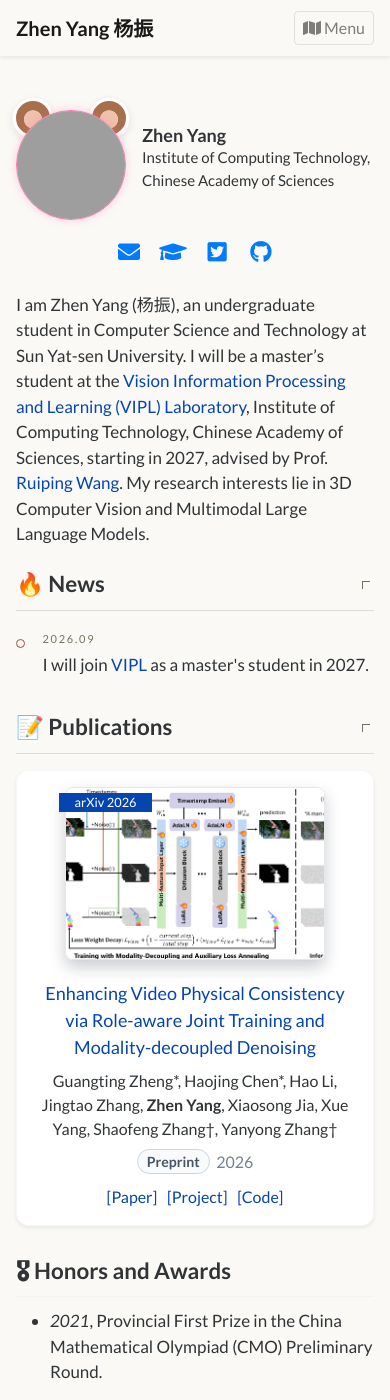
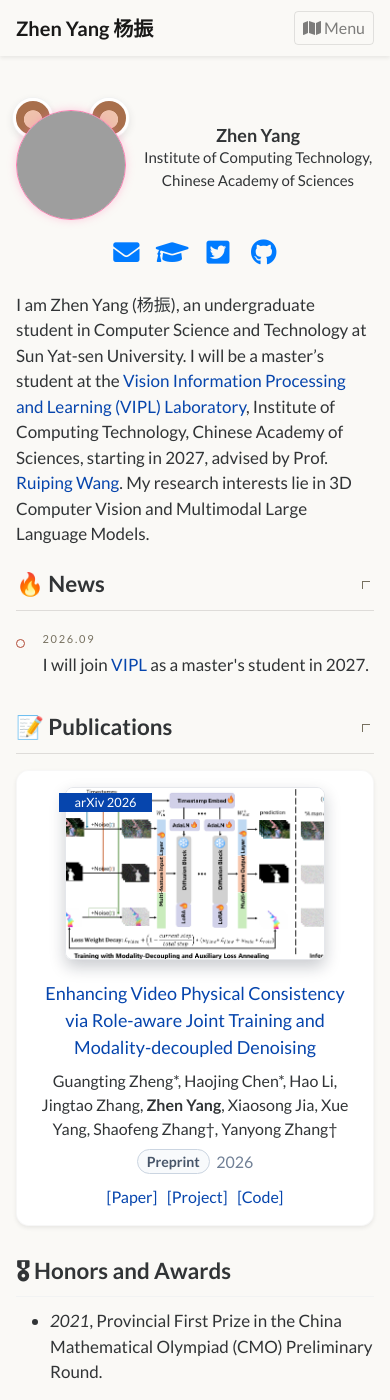
Before and after one commit to MichaelYeung2004/michaelyeung2004.github.io, a Jekyll site: the page built from _pages/about.md, in a window 390 px wide and 1400 px high. Built offline with Jekyll 4.4.1, drawn with Linux system fonts in a browser that asks for light colours; grey boxes are pictures that could not be loaded.

Commit message:
Restore mobile social icon size and center profile text

```diff
--- a/assets/css/main.scss
+++ b/assets/css/main.scss
@@ -177,6 +177,7 @@
         display: block;
         padding: 0;
         min-width: 0;
+        text-align: center;
     }
     .homepage .author__urls-wrapper {
         display: block;
@@ -192,7 +193,7 @@
         flex-wrap: nowrap;
         gap: 12px;
         padding: 0;
-        font-size: 22px;
+        font-size: 1.75em;
     }
     .homepage .author__urls_sm a {
         display: inline-flex;
```
